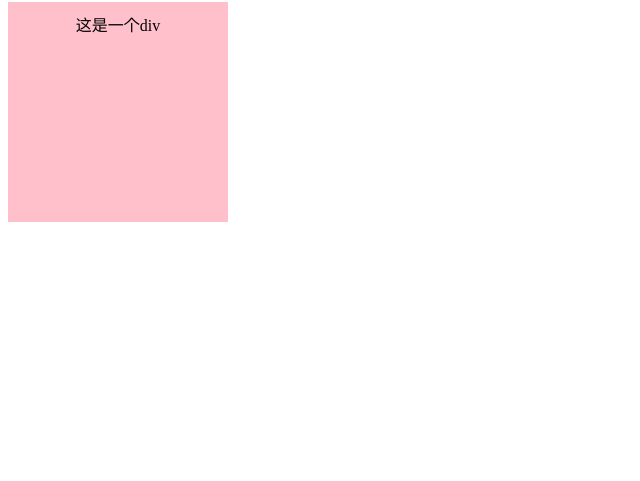
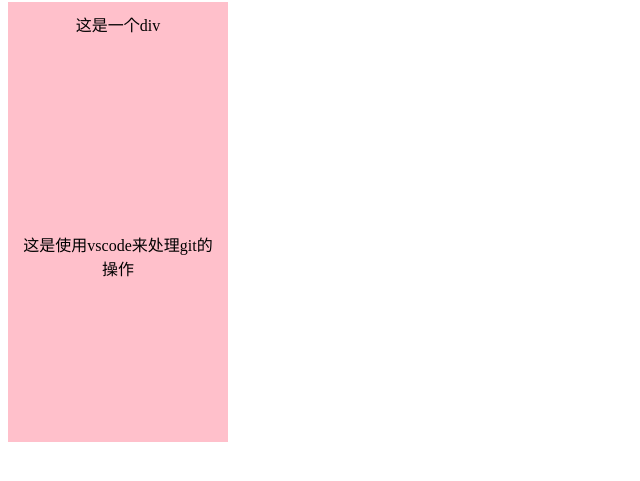
Before and after one commit to jackcong-it/gitDemo, a plain HTML site: page index.html in a window 1280 px wide. Shown: the part 87-568 px from the top of the page, without its empty margins (0-640 px from the left). Drawn offline with Linux system fonts and the light colour scheme.

Commit message:
修改了index

```diff
--- a/index.html
+++ b/index.html
@@ -18,5 +18,8 @@
 <body>
     <h1>这是新增的一个标题</h1>
     <div>这是一个div</div>
+
+
+    <div>这是使用vscode来处理git的操作</div>
 </body>
 </html>
```
